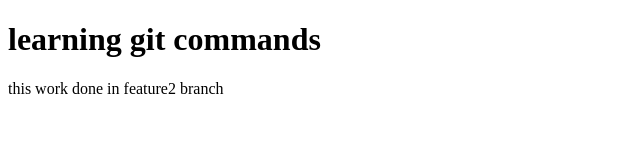
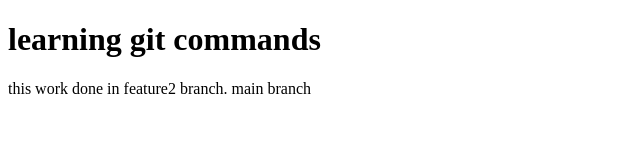
Before and after one commit to ni945/Another-one, a plain HTML site: page another floder/index.html in a window 1280 px wide. Shown: the full height of the page, 0-640 px from the left. Drawn offline with Linux system fonts and the light colour scheme.

Commit message:
Added main branch

```diff
--- a/another floder/index.html
+++ b/another floder/index.html
@@ -7,6 +7,6 @@
 </head>
 <body>
     <h1> learning git commands</h1>
-    <p> this work done in feature2 branch</p>
+    <p> this work done in feature2 branch. main branch</p>
 </body>
 </html>
```
